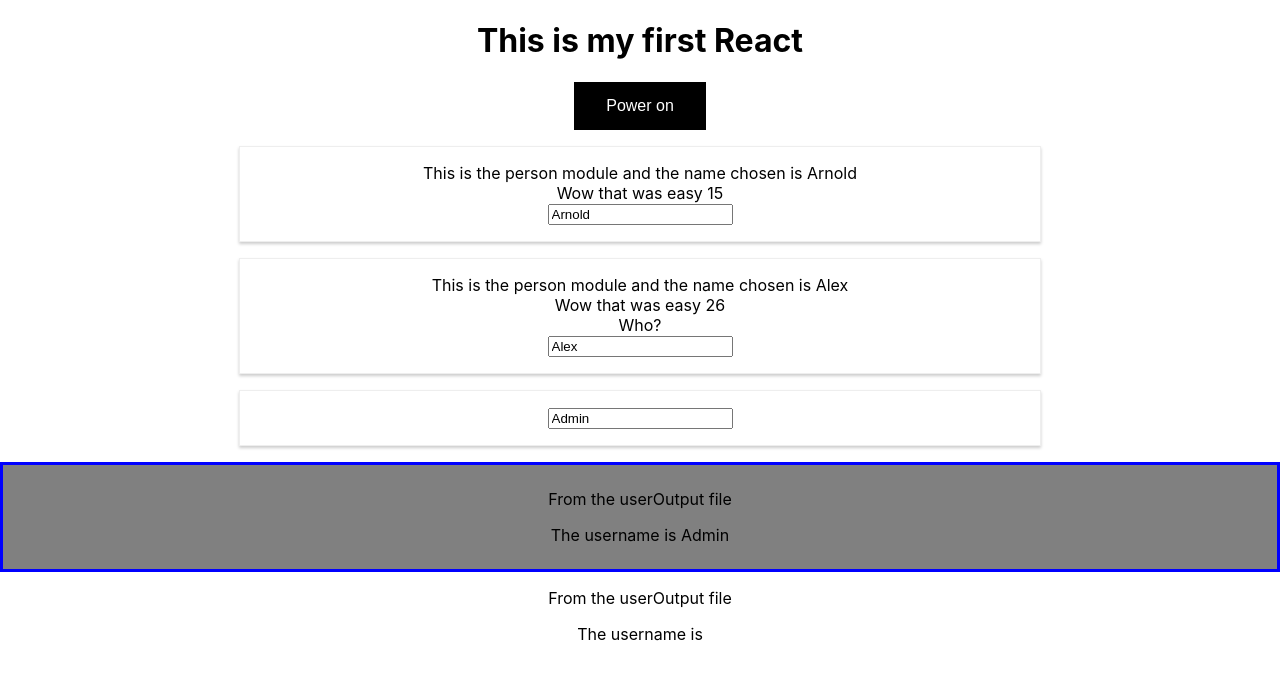
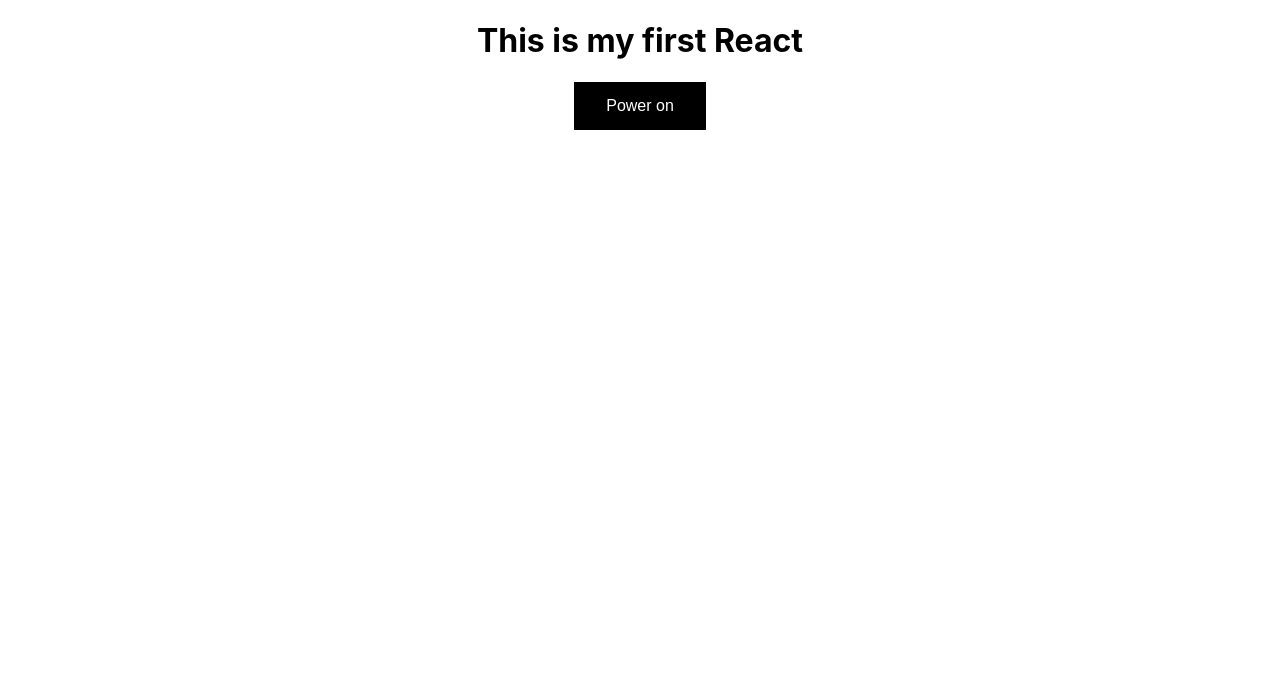
Before and after one commit to futuregit/react-complete-guide, a React (Create React App) app: page / in a window 1280 px wide. Shown: the top 680 px of the page. Built offline with nearby package versions, Linux system fonts and the light colour scheme.

Commit message:
Added dynamic way of rendering and remove const style

```diff
--- a/src/App.js
+++ b/src/App.js
@@ -40,26 +40,17 @@ userNameChange = (event) => {
 };
 
   render() {
-    const style = {
-      backgroundColor: 'white',
-      font: 'inherit',
-      border: '1px solid blue',
-      padding: '8px',
-      cursor: 'pointer'
-    };
     const card = {
       backgroundColor: 'gray',
       fontColor: 'inherit',
       border: '3px solid blue',
       padding: '8px'
-    }
-    return (
-      <div className="App">
-      <h1>This is my first React</h1>
-        <button
+    };
 
-          onClick={this.toggleHandler}>Power on</button>
+    let persons = null;
 
+    if (this.state.showPerson){
+      persons = (
         <div>
           <Person
             name={this.state.persons[0].name}
@@ -79,7 +70,15 @@ userNameChange = (event) => {
             name={this.state.username}/>
           <UserOutput />
         </div>
+      )
+    }
 
+    return (
+      <div className="App">
+      <h1>This is my first React</h1>
+        <button
+          onClick={this.toggleHandler}>Power on</button>
+        {persons}
       </div>
     );
   }
```
Lines whose indentation alone changed are shown as unchanged.
